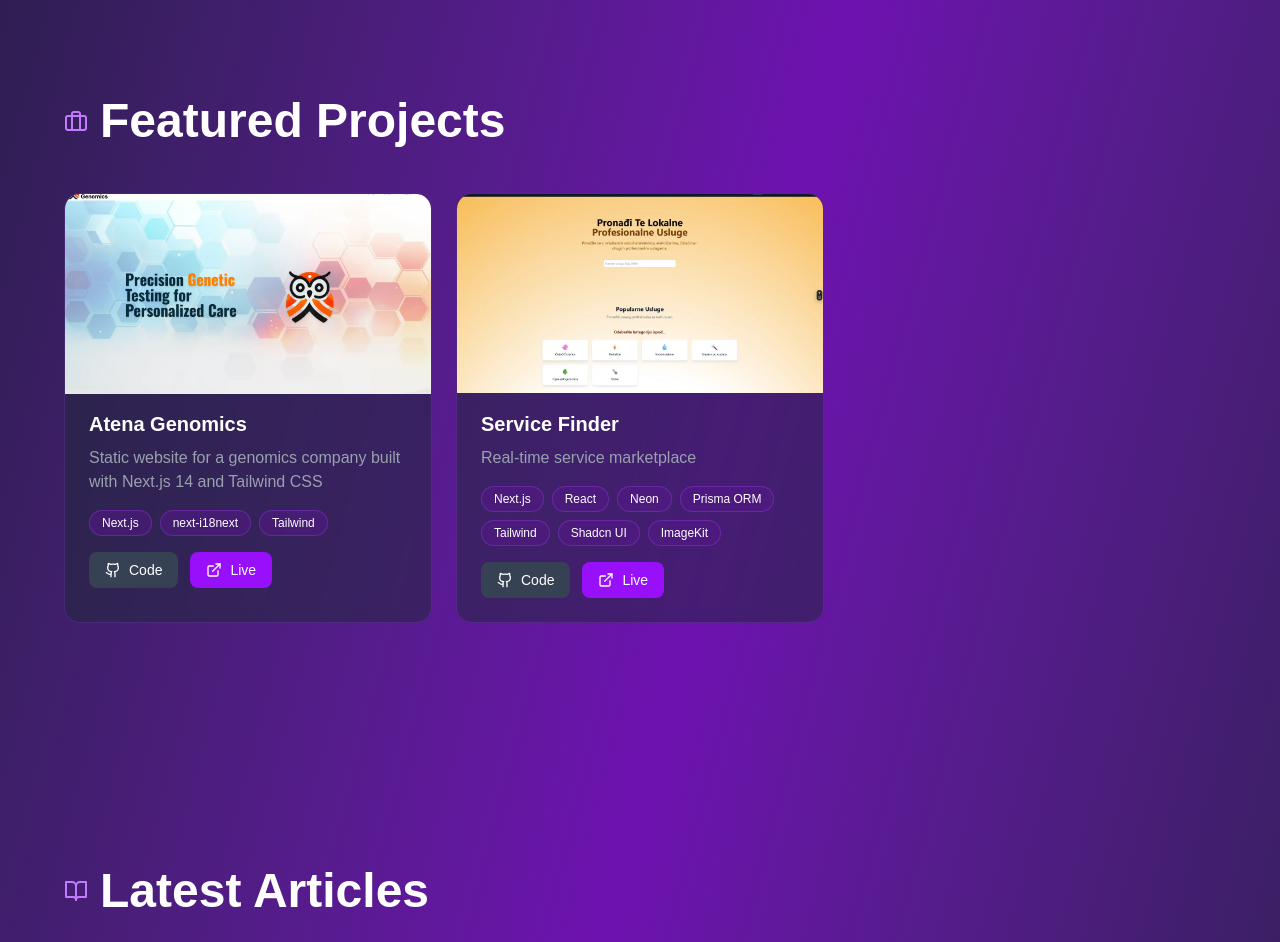
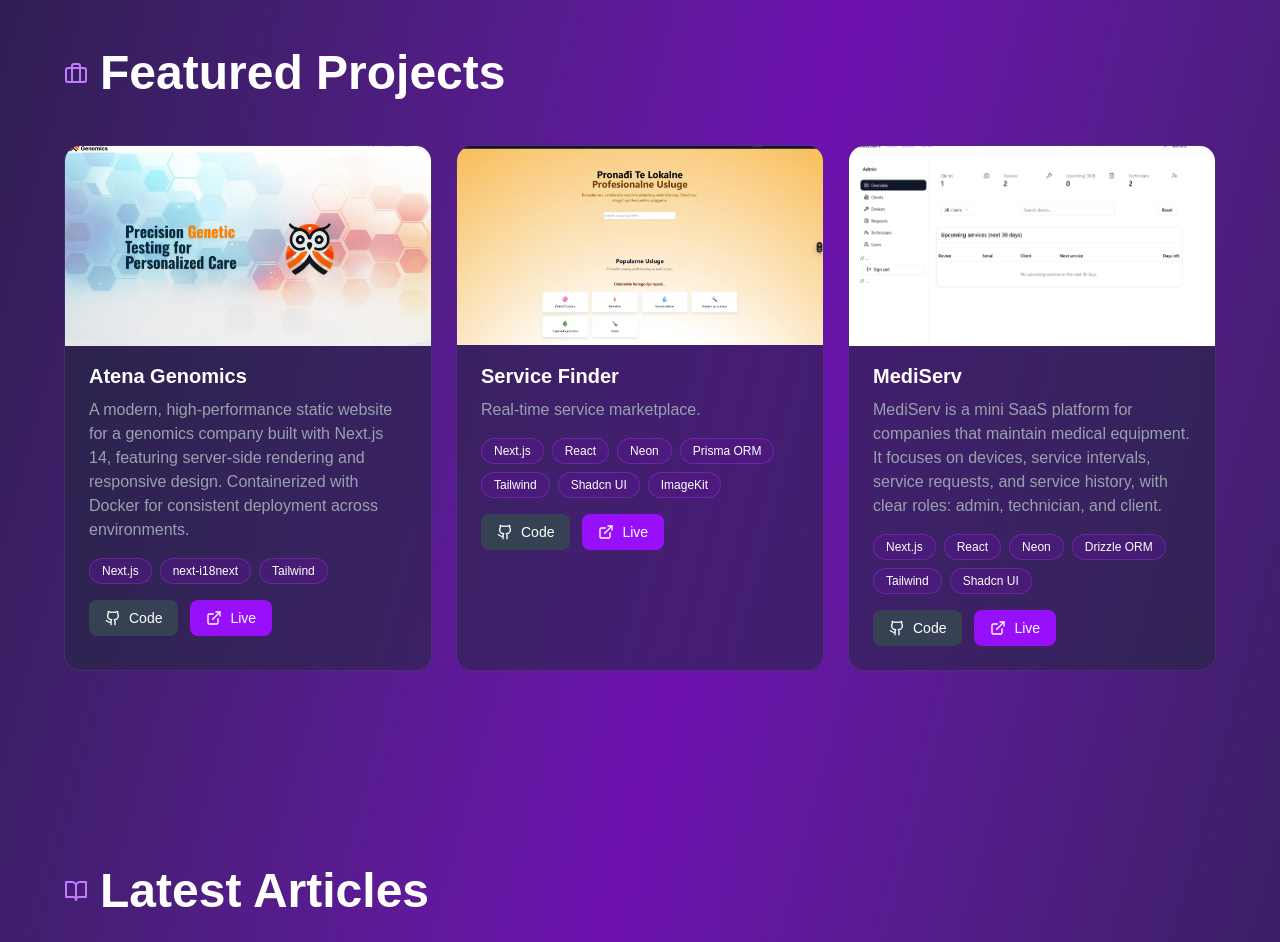
Before and after one commit to VladoLov/portofolio-2025, a Next.js app: page / in a window 1280 px wide. Shown: the part 1640-2582 px from the top of the page. Built offline with nearby package versions, Linux system fonts and the light colour scheme.

Commit message:
added  mediserv project

```diff
--- a/app/page.tsx
+++ b/app/page.tsx
@@ -116,7 +116,7 @@
     {
       title: "Atena Genomics",
       description:
-        "Static website for a genomics company built with Next.js 14 and Tailwind CSS",
+        "A modern, high-performance static website for a genomics company built with Next.js 14, featuring server-side rendering and responsive design. Containerized with Docker for consistent deployment across environments.",
       tags: ["Next.js", "next-i18next", "Tailwind"],
       github: "https://github.com/VladoLov/Atena",
       live: "https://atenagenomics.com",
@@ -124,7 +124,7 @@
     },
     {
       title: "Service Finder",
-      description: "Real-time service marketplace",
+      description: "Real-time service marketplace.",
       tags: [
         "Next.js",
         "React",
@@ -137,6 +137,22 @@
       github: "https://github.com/VladoLov/local-services",
       live: "https://local-services-nine.vercel.app/",
       image: "/Images/Usluge.webp",
+    },
+    {
+      title: "MediServ",
+      description:
+        "MediServ is a mini SaaS platform for companies that maintain medical equipment. It focuses on devices, service intervals, service requests, and service history, with clear roles: admin, technician, and client.",
+      tags: [
+        "Next.js",
+        "React",
+        "Neon",
+        "Drizzle ORM",
+        "Tailwind",
+        "Shadcn UI",
+      ],
+      github: "https://github.com/VladoLov/medserv.git",
+      live: "https://medserv-flax.vercel.app/",
+      image: "/Images/MediServ.png",
     },
   ];
 
--- a/package.json
+++ b/package.json
@@ -35,5 +35,6 @@
     "tailwindcss": "^4",
     "tsx": "^4.20.6",
     "typescript": "^5"
-  }
+  },
+  "packageManager": "pnpm@10.12.1+sha512.f0dda8580f0ee9481c5c79a1d927b9164f2c478e90992ad268bbb2465a736984391d6333d2c327913578b2804af33474ca554ba29c04a8b13060a717675ae3ac"
 }
```
Also changed, not shown: public/Images/MediServ.png (added).
